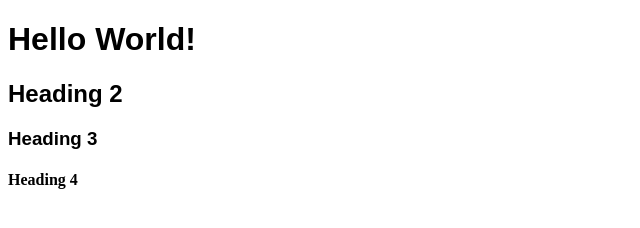
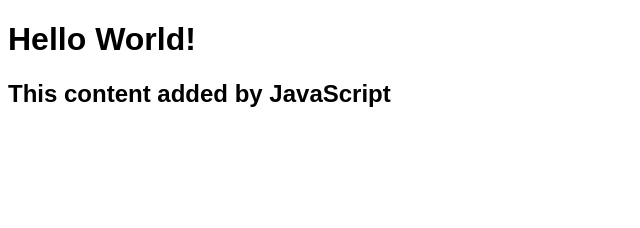
Before and after one commit to connorpage1/my-personal-website, a plain HTML site: page index.html in a window 1280 px wide. Shown: the whole page, without its empty margins (0-640 px from the left). Drawn offline with Linux system fonts and the light colour scheme.

Commit message:
add script.js, connect to index.html

```diff
--- a/index.html
+++ b/index.html
@@ -6,8 +6,6 @@
     </head>
     <body>
         <h1>Hello World!</h1>
-        <h2>Heading 2</h2>
-        <h3>Heading 3</h3>
-        <h4>Heading 4</h4>
+        <script src="script.js"></script>
     </body>
 </html>
--- /dev/null
+++ b/script.js
@@ -0,0 +1,4 @@
+const h2 = document.createElement("h2");
+h2.textContent = "This content added by JavaScript";
+
+document.querySelector("body").appendChild(h2);
```
